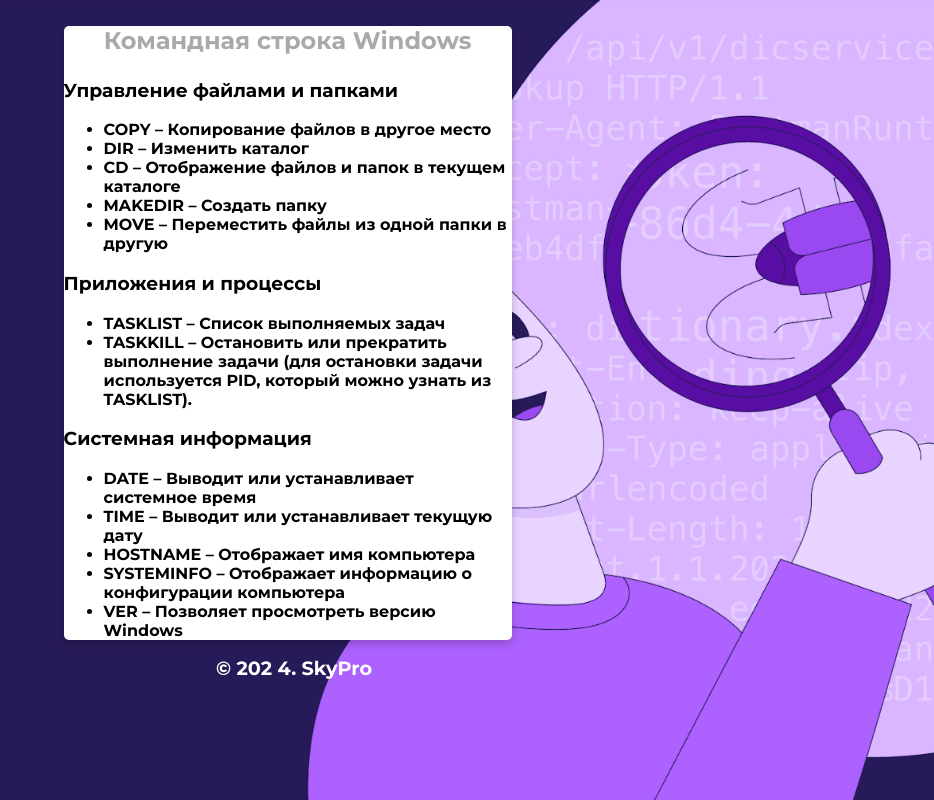
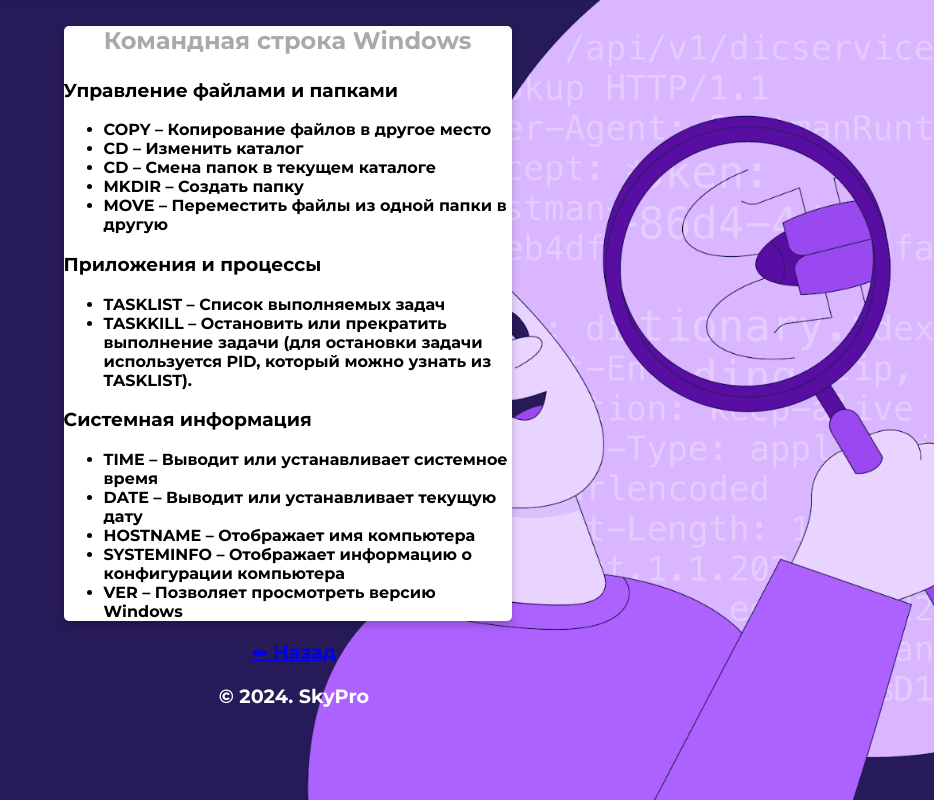
Before and after one commit to tanjirospirit17-ux/html_homework, a plain HTML site: page html/cmd.html in a window 1280 px wide. Shown: the whole page, without its empty margins (346-1280 px from the left). Drawn offline with Linux system fonts and the light colour scheme.

Commit message:
Update cmd.html

```diff
--- a/html/cmd.html
+++ b/html/cmd.html
@@ -13,12 +13,12 @@
       <!--Card-->
       <div class="card animated fadeIn">
          <p class="subtitle">Командная строка Windows</p>
-         <h3 id="rt-0"> Управление файлами и папками</h3>
+         <h3 id="rt-0">Управление файлами и папками</h3>
          <ul>
             <li>COPY – Копирование файлов в другое место</li>
-            <li>DIR – Изменить каталог</li>
-            <li>CD – Отображение файлов и папок в текущем каталоге</li>
-            <li>MAKEDIR – Создать папку</li>
+            <li>CD – Изменить каталог</li>
+            <li>CD – Смена папок в текущем каталоге</li>
+            <li>MKDIR – Создать папку</li>
             <li>MOVE – Переместить файлы из одной папки в другую</li>
          </ul>
          <h3 id="rt-1">Приложения и процессы</h3>
@@ -28,16 +28,16 @@
          </ul>
          <h3 id="rt-3">Системная информация</h3>
          <ul>
-            <li>DATE – Выводит или устанавливает системное время</li>
-            <li>TIME – Выводит или устанавливает текущую дату</li>
+            <li>TIME – Выводит или устанавливает системное время</li>
+            <li>DATE – Выводит или устанавливает текущую дату</li>
             <li>HOSTNAME – Отображает имя компьютера</li>
             <li>SYSTEMINFO – Отображает информацию о конфигурации компьютера</li>
             <li>VER – Позволяет просмотреть версию Windows</li>
          </ul>
       </div>
-      <!--footer-->
       <footer class="animated fadeIn">
-         &copy; 202 4. SkyPro
+  <p><a href="../index.html">⬅ Назад</a></p>
+  &copy; 2024. SkyPro
       </footer>
    </body>
 </html>
```
